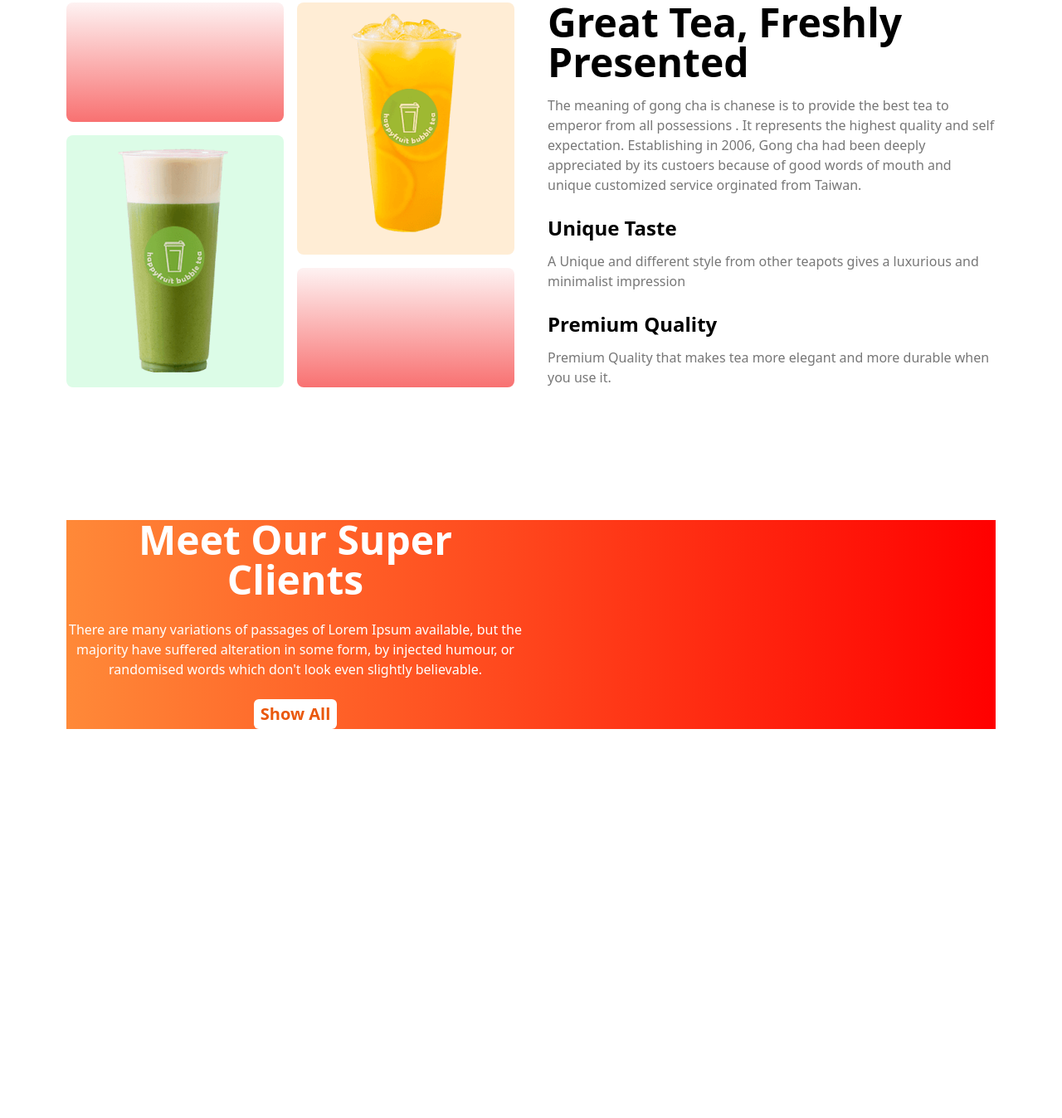
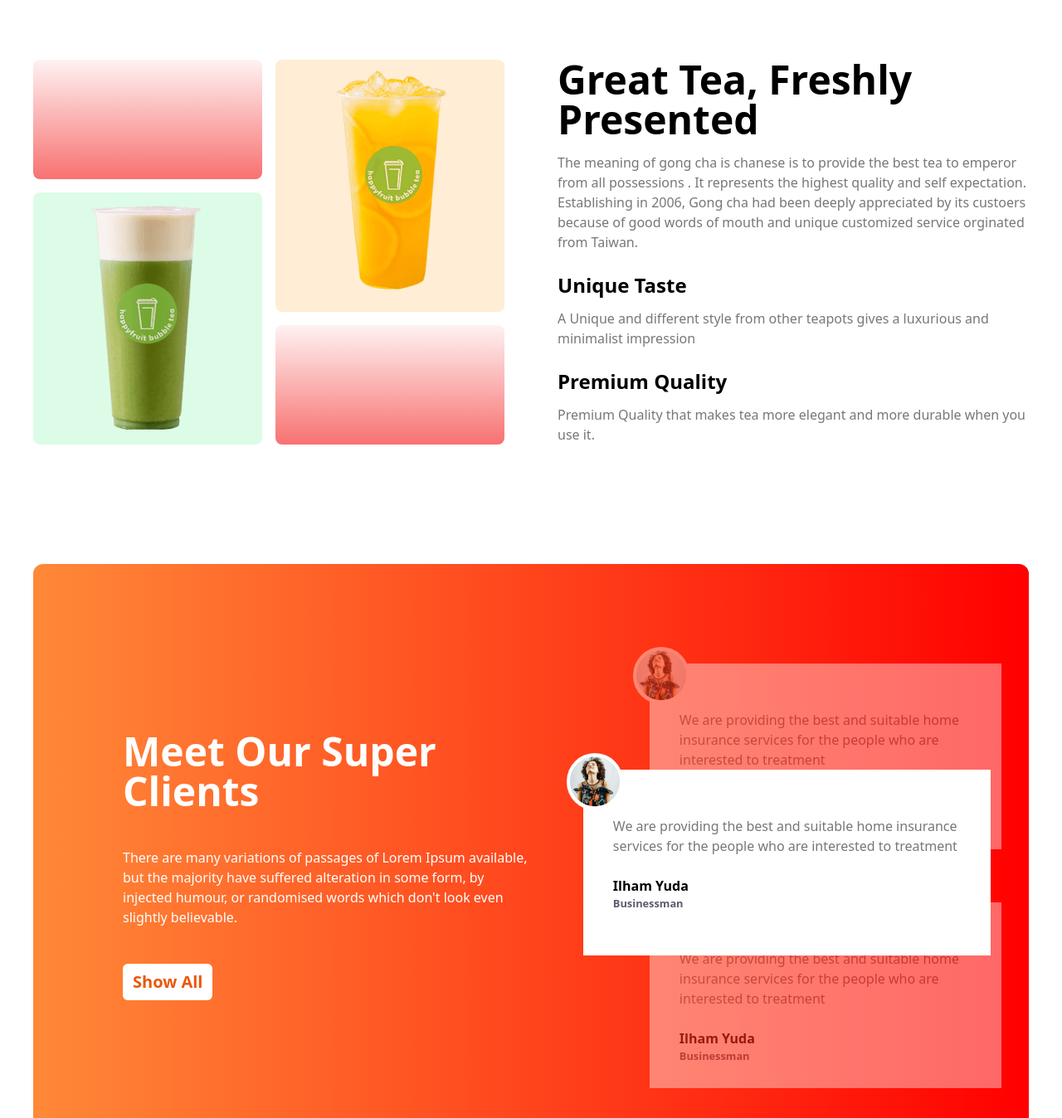
Before and after one commit to Abdulkaium775/Drink-shop, a plain HTML site: page index.html in a window 1280 px wide. Shown: the part 1216-2564 px from the top of the page at 83% size. Before the commit the page ends 2095 px from the top, so only its background shows below. Drawn offline with nearby package versions, Linux system fonts and the light colour scheme.

Commit message:
third commit

```diff
--- a/index.html
+++ b/index.html
@@ -23,9 +23,9 @@
 
 </head>
 <body >
-<main class=" lg:mx-20 mx-10">
-<header class=" w-4/5 lg:flex justify-center items-center gap-100 pt-8 mx-auto mb-5" >
-    <div class="w-">
+<main class="max-w-screen-xl mx-auto px-10 lg:px-25">
+<header class="lg:flex justify-center items-center pt-8 mb-10" >
+    <div>
         <h1 class=" text-5xl text-[#1C1C1C] font-bold ">It's good <br>
             tea time at The <br>
              Tea House</h1>
@@ -38,10 +38,10 @@
     </div>
     <div class="relative">
         <div>
-        <img src="./images/banner.png" alt="">
+        <img class="w-full" src="./images/banner.png" alt="">
         </div>
-        <div class=" bg-white flex justify-center items-center rounded-lg px-5 absolute left-12 bottom-0 lg:bottom-9 lg:left-44">
-                <div class="text-[#FFDC64] pr-3"><i class="fa-solid fa-star"></i></div>
+        <div class=" bg-white flex justify-center items-center shadow-lg rounded-lg px-4 absolute left-12 bottom-0 lg:bottom-9 lg:left-44">
+                <div class="text-2xl text-[#FFDC64] pr-4"><i class="fa-solid fa-star"></i></div>
             <div>
                 <h1 class="text-xl font-bold text-[#1C1C1C] ">5.00</h1>
                 <p class="text-[#777777]">trust pilot rating</p>
@@ -51,56 +51,57 @@
 </header>
 
     <!-- Featured-products -->
-     <section class="my-20">
-        <div class="text-center my-10">
+     <section class="my-28">
+        <div class="text-center my-16">
             <h1 class="text-3xl font-bold text-[#1C1C1C] mb-5">Our Featured Products</h1>
             <p class="w-3/4  mx-auto text-[#777777]">There are many variations of passages of Lorem Ipsum available, but the majority have suffered alteration in some form, by injected humour, or randomised words which don't look even slightly believable. </p>
         </div>
 
-    <div class="lg:flex justify-center gap-8 ">
+    <div class="lg:flex justify-center gap-8">
         <!-- card-1 -->
-        <div class="bg-[#F4F4F4] flex justify-center items-center flex-col rounded-lg gap-5 px-6 py-4 my-10">
+        <div class="bg-[#F4F4F4] flex justify-center items-center flex-col gap-5 rounded-lg px-6 py-4">
             <img src="./images/tea-1.png" alt="">
             <h3 class="text-2xl font-bold">Milk Tea</h3>
             <p class="text-[#777777]">Creamer could be replaced by fresh milk</p>
         </div>
         <!-- card-2 -->
-        <div class="bg-[#F4F4F4] flex justify-center items-center flex-col  gap-5  rounded-lg  px-6 py-4 my-10">
+        <div class="bg-[#F4F4F4] flex justify-center items-center flex-col  gap-5  rounded-lg px-6 py-4">
             <img src="./images/tea-2.png" alt="">
             <h3 class="text-2xl font-bold">Black Tea</h3>
             <p class="text-[#777777]">Creamer could be replaced by fresh milk</p>
         </div>
         <!-- card-3 -->
-         <div class="bg-[#F4F4F4] flex justify-center items-center flex-col gap-5 rounded-lg  px-6 py-4 my-10">
+         <div class="bg-[#F4F4F4] flex justify-center items-center flex-col gap-5 rounded-lg px-6 py-4">
             <img src="./images/tea-3.png" alt="">
             <h3 class="text-2xl font-bold">Lemon Tea</h3>
             <p class="text-[#777777]">Creamer could be replaced by fresh milk</p>
             </div>
             <!-- card-4 -->
-         <div class="bg-[#F4F4F4] flex justify-center items-center flex-col gap-5  rounded-lg px-6 py-4 my-10">
+         <div class="bg-[#F4F4F4] flex justify-center items-center flex-col gap-5  rounded-lg px-6 py-4">
             <img src="./images/tea-4.png" alt="">
             <h3 class="text-2xl font-bold">Grean Tea</h3>
             <p class="text-[#777777]">Creamer could be replaced by fresh milk</p>
         </div>
     </div>
     </section>
-    <section class="text-center mb-20 ">
+    <section class="mb-28">
 
-        <div class=" lg:grid grid-cols-2 gap-10 text-center">
+        <div class=" lg:grid grid-cols-2 gap-16 text-center">
             <!--tea -->
-             <div class="grid grid-cols-2 grid-rows-3 gap-4 mb-20 ">
-                <div class="h-36 rounded-lg bg-gradient-to-t from-red-400 to-red-50 "></div>
+             <div class="grid grid-cols-2 grid-rows-3 gap-4 mb-8">
+                <div class="h-36 rounded-lg bg-gradient-to-t from-red-400 to-red-50"></div>
                 <div class="bg-orange-100 rounded-lg row-span-2 py-3">
-                    <img class="mx-auto my-auto" src="./images/fresh-1.png" alt="">
+                    <img class="mx-auto" src="./images/fresh-1.png" alt="">
                 </div>
                 <div class="bg-green-100 rounded-lg row-span-2 py-3">
-                <img class="mx-auto my-auto" src="./images/fresh-2.png" alt="">
+                <img class="mx-auto" src="./images/fresh-2.png" alt="">
                 </div>
                 <div class="h-36 rounded-lg bg-gradient-to-t from-red-400 to-red-50"></div>
              </div>
              <!-- description -->
               <div class="text-start">
-                <h1 class="text-5xl font-semibold mb-4 text-black">Great Tea, Freshly Presented</h1>
+                <h1 class="text-5xl font-semibold mb-4 text-black">Great Tea,
+                    Freshly Presented</h1>
                 <p class="text-[#777777]">The meaning of gong cha is chanese is to provide the best tea to emperor from all possessions . It represents the highest quality and self expectation. Establishing in 2006, Gong cha had been deeply appreciated by its custoers  because of good words of mouth and unique customized service orginated from Taiwan.</p>
                 <br>
                 <h3 class="text-2xl font-semibold mb-3">Unique Taste</h3>
@@ -111,19 +112,62 @@
              </div>
     </div>
     </section>
-    <section>
-        <div class="bg-gradient-to-r from-[#FF8938] to-[#FF0000] ..">
-        <div class="grid grid-cols-2 gap-4 text-center ">
-            <div>
-                <h1 class="text-5xl font-semibold text-white">Meet Our Super Clients</h1> <br>
-                <p class="text-white">There are many variations of passages of Lorem Ipsum available, but the majority have suffered alteration in some form, by injected humour, or randomised words which don't look even slightly believable. </p>
+    <section class="mb-24">
+        <div class="bg-gradient-to-r from-[#FF8938] to-[#FF0000] .. lg:flex justify-center items-center gap-16 rounded-xl px-7  py-6 ">
+
+          <!-- text-section -->
+            <div class="w-5/6 text-white pl-20">
+                <h1 class="text-5xl font-semibold mb-5 mt-10">Meet Our Super Clients</h1> <br>
+                <p class="mb-5">There are many variations of passages of Lorem Ipsum available, but the majority have suffered alteration in some form, by injected humour, or randomised words which don't look even slightly believable. </p>
                 <br>
-                <button class="text-xl font-bold text-orange-600 bg-white px-2 py-1 rounded-md">Show All</button>
+                <button class="text-xl font-bold text-orange-600 bg-white px-3 py-2 rounded-md">Show All</button>
             </div>
-            <div>
+            <!-- review-card-section -->
+            <div class="relative py-24 left-1/4 lg:left-20 ">
 
-            </div>
-        </div>
+                   <!-- middle-card -->
+              <div class="absolute z-10 top-56 -left-20">
+                <div class="relative h-56 w-5/6  bg-white text-black">
+                    <div class="absolute -top-5 -left-5 bg-white rounded-full p-1">
+                     <img src="./images/client.png" alt="">
+                   </div>
+                    <div class="flex flex-col justify-center px-9 pt-9 lg:pt-14">
+                        <p class="text-[#777777]">We are providing the best and suitable home insurance services for the people who are interested to treatment</p>
+                        <br>
+                        <h1 class="font-bold">Ilham Yuda</h1>
+                        <small class="font-semibold text-[#5D5A6F]">Businessman</small>
+                    </div>
+                </div>
+             </div>
+
+
+                <!-- top-card -->
+                <div class="relative h-56 w-5/6  bg-white text-black opacity-40">
+                    <div class="absolute -top-5 -left-5 bg-white rounded-full p-1">
+                        <img src="./images/client.png" alt="">
+                    </div>
+                    <div class="flex flex-col justify-center px-9 pt-9 lg:pt-14">
+                        <p class="text-[#777777]">We are providing the best and suitable home insurance services for the people who are interested to treatment</p>
+                        <br>
+                        <h1 class="font-bold">Ilham Yuda</h1>
+                        <small class="font-semibold text-[#5D5A6F]">Businessman</small>
+                    </div>
+                </div>
+
+                     <!-- bottom-card -->
+                 <div class="relative top-10  lg:top-16 w-5/6 h-56 bg-white text-black opacity-40">
+                       <div class="absolute -top-5 -left-5 bg-white rounded-full p-1">
+                            <img src="./images/client.png" alt="">
+                        </div>
+                        <div class="flex flex-col justify-center px-9 pt-9 lg:pt-14">
+                            <p class="text-[#777777]">We are providing the best and suitable home insurance services for the people who are interested to treatment</p>
+                            <br>
+                            <h1 class="font-bold">Ilham Yuda</h1>
+                            <small class="font-semibold text-[#5D5A6F]">Businessman</small>
+                        </div>
+                  </div>
+
+      </div>
     </div>
     </section>
 </main>
```
